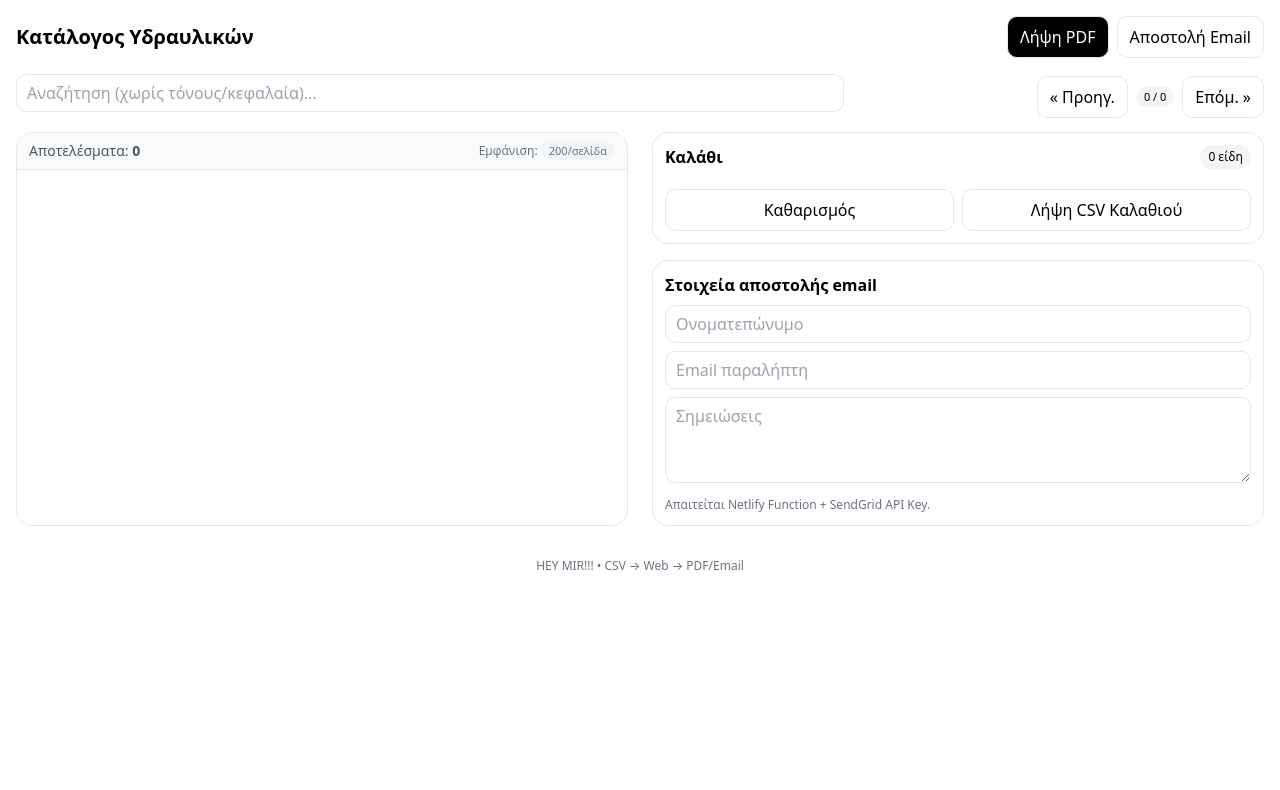
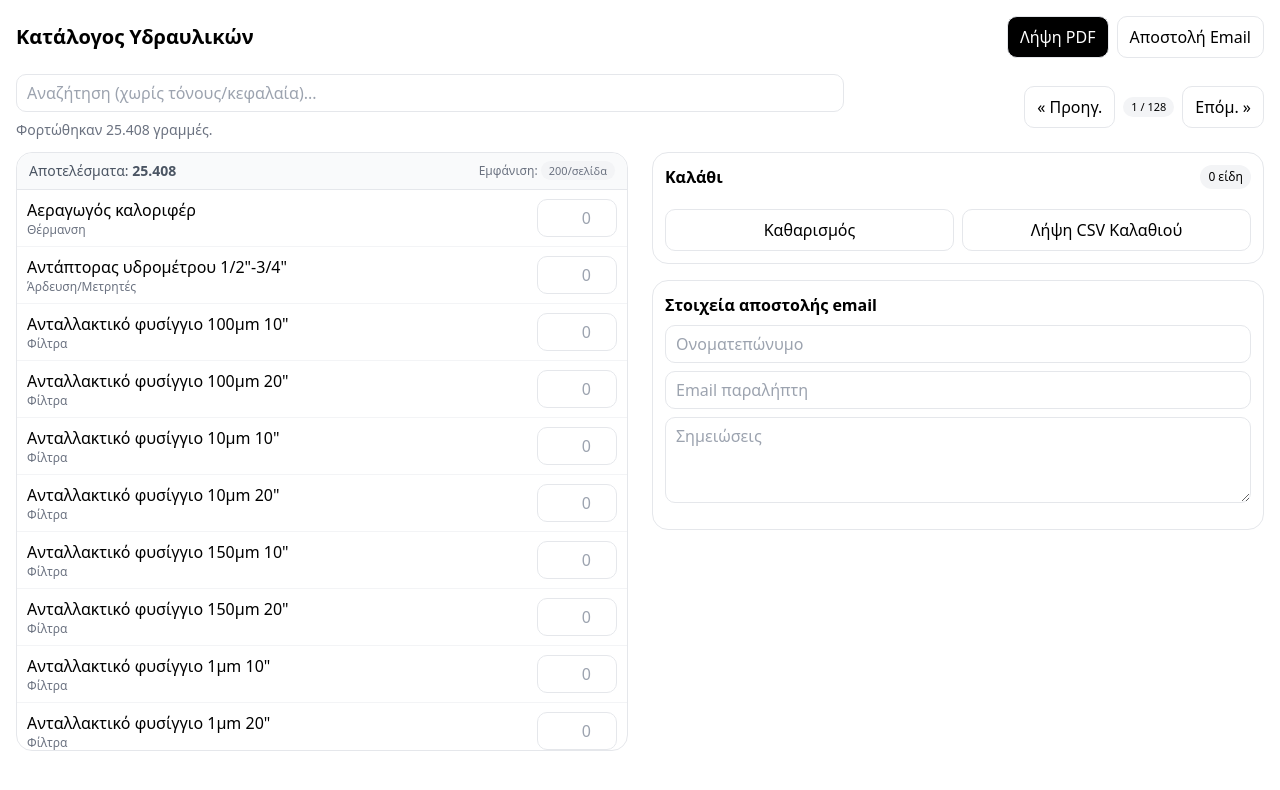
Before and after one commit to Mzogler/ydravlika-order-app, a website: page index.html in a window 1280 px wide. Drawn offline with nearby package versions, Linux system fonts and the light colour scheme; no server answers; files whose address does not match are found by name.

Commit message:
Update index.html

```diff
--- a/index.html
+++ b/index.html
@@ -65,18 +65,17 @@
         <input id="custName" class="input w-full mb-2" placeholder="Ονοματεπώνυμο" />
         <input id="custEmail" class="input w-full mb-2" placeholder="Email παραλήπτη" />
         <textarea id="custNotes" class="input w-full" rows="3" placeholder="Σημειώσεις"></textarea>
-        <p class="text-xs text-gray-500 mt-2">Απαιτείται Netlify Function + SendGrid API Key.</p>
+        <p class="text-xs text-gray-500 mt-2"></p>
       </div>
     </aside>
   </main>
 
-  <footer class="mt-8 text-center text-xs text-gray-500">HEY MIR!!! • CSV → Web → PDF/Email</footer>
+  <footer class="mt-8 text-center text-xs text-gray-500"></footer>
 
 <script>
 /* ---------- CSV SOURCES (νέο αρχείο πρώτο) ---------- */
 const CSV_SOURCES = [
-  "https://raw.githubusercontent.com/Mzogler/ydravlika-order-app/main/data/ydravlika_katholiko_teras_all_extra.csv"
-  "/data/ydravlika_katholiko_teras_all_extra.csv", // ΝΕΟ: Κωδικός + Όνομα
+  "/main/ydravlika_katholiko_teras_all_extra.csv", // ΝΕΟ: Κωδικός + Όνομα
   "/data/ydravlika_katholiko_teras_ALL.csv",   // παλιό
 ];
 
```
